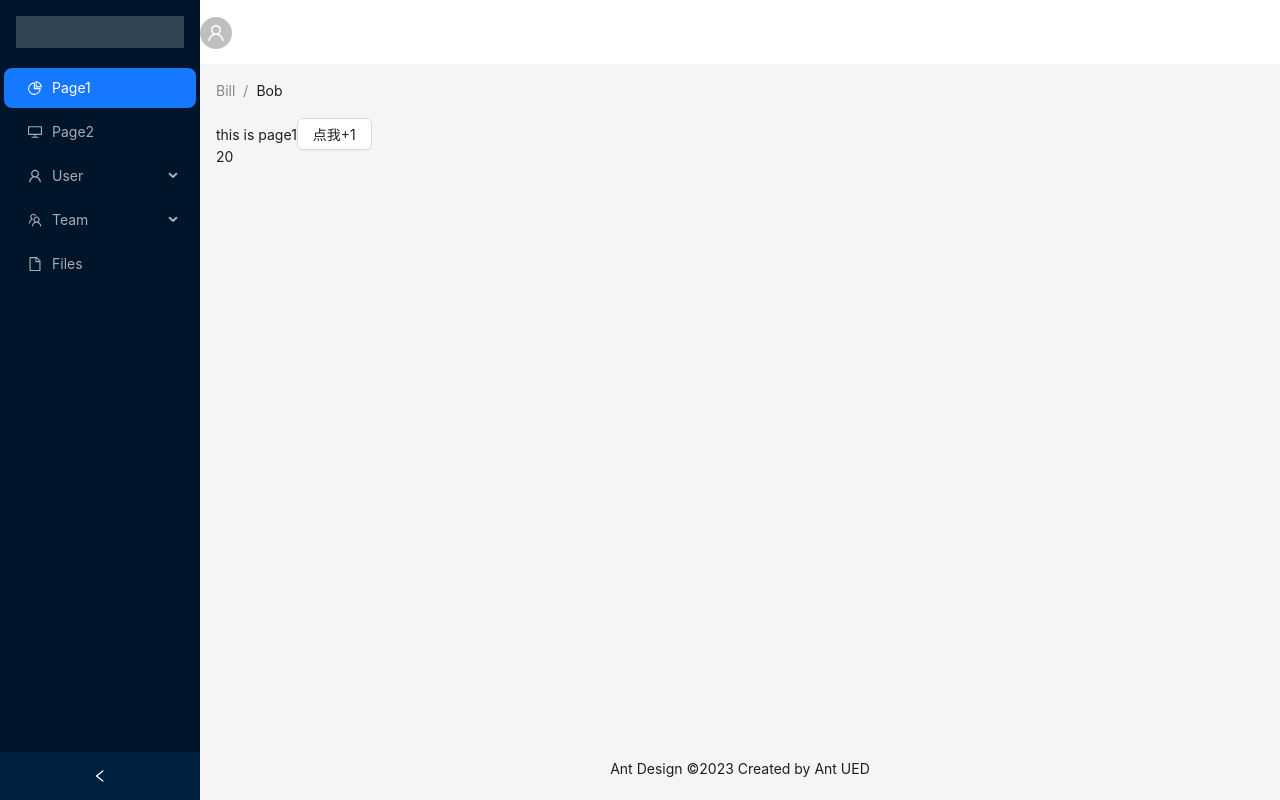
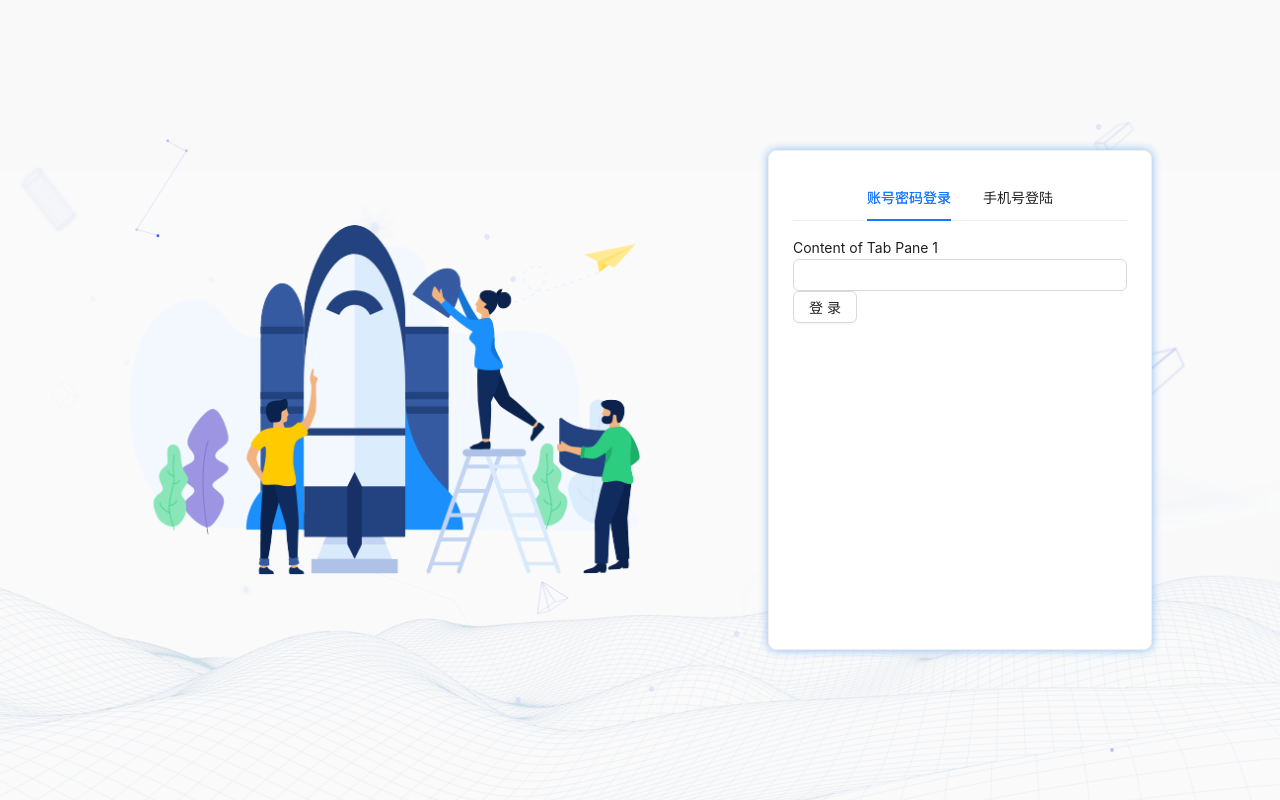
Before and after one commit to luckylark2000/xx-management, a React (Vite) app: page /home/page1#/login in a window 1280 px wide. Built offline with nearby package versions, Linux system fonts and the light colour scheme.

Commit message:
修复bug, 原因是Form表单导错了，终于解决，雷姆了

```diff
--- a/src/main.tsx
+++ b/src/main.tsx
@@ -1,24 +1,15 @@
-import React, { Suspense } from 'react'
+import React from 'react'
 import ReactDOM from 'react-dom/client'
 import App from './view/App'
-import { BrowserRouter, createBrowserRouter } from 'react-router-dom'
-import Loading from './load/Loading'
 import { Provider } from 'react-redux'
 import store from './store/store'
+//初始化样式
+import "reset-css"
 
-import "reset-css"
-//BrowserRouter实现路由在web页面上展现，少了就不能显示出来
-//Suspense用来帮助实现懒加载
-import routes from './router'
-//const BrowserRouter = createBrowserRouter(routes);
 ReactDOM.createRoot(document.getElementById('root') as HTMLElement).render(
   <React.StrictMode>
-    <BrowserRouter>
-      <Suspense fallback={<Loading />}>
-        <Provider store={store}>
-          <App />
-        </Provider>
-      </Suspense>
-    </BrowserRouter>
+    <Provider store={store}>
+      <App />
+    </Provider>
   </React.StrictMode>,
 )
--- a/src/router/index.tsx
+++ b/src/router/index.tsx
@@ -1,4 +1,4 @@
-import { Navigate } from "react-router-dom";
+import { Navigate, useRoutes } from "react-router-dom";
 import { lazy } from "react";
 const Home = lazy(() => import("../view/Home"));
 const Page1 = lazy(() => import("../view/Page1"));
@@ -10,7 +10,12 @@ const Happy = lazy(() => import("../view/Team/Happy"));
 const Joker = lazy(() => import("../view/Team/Joker"));
 const Files = lazy(() => import("../view/Files"));
 const Login = lazy(() => import("../view/Login"));
-const routes = [
+
+const router = [
+    {
+        path: "/login",//登录页
+        element: <Login />
+    },
     {
         path: "/home",
         element: <Home />,
@@ -71,10 +76,6 @@ const routes = [
         ]
     },
     {
-        path: "/login",//登录页
-        element: <Login />
-    },
-    {
         path: "/",//首次进入直接重定向到登录页面
         element: <Navigate to="/login" />
     },
@@ -83,4 +84,9 @@ const routes = [
         element: <Navigate to="/home" />
     },
 ]
-export default routes
+
+const GetRouter = () => {
+    let routes = useRoutes(router)
+    return routes
+}
+export default GetRouter
--- a/src/view/App.tsx
+++ b/src/view/App.tsx
@@ -1,13 +1,16 @@
-import React, { useState } from 'react';
-import router from "../router";
-import { useRoutes } from 'react-router-dom';
+import React, { Suspense } from 'react';
+import GetRouter from "../router";
+import { HashRouter, useRoutes } from 'react-router-dom';
+import Loading from '../load/Loading';
+const App: React.FC = () => {
+  return (
+    //Suspense用来帮助实现懒加载
+    <Suspense fallback={<Loading />}>
+      <HashRouter>
+        <GetRouter />
+      </HashRouter >
+    </Suspense>
 
-const App: React.FC = () => {
-  const outlet = useRoutes(router);
-  return (
-    <div className='app'>
-      {outlet}
-    </div>
   );
 };
 
--- a/src/view/Login/index.tsx
+++ b/src/view/Login/index.tsx
@@ -228,15 +228,16 @@
 //     );
 // };
 
-import { Button, Card, Input, message, Tabs } from "antd"
+import { Button, Card, Form, Input, message, Tabs } from "antd"
 import styles from "./style.module.scss"
 import { useState } from "react"
-import { Form, useNavigate } from "react-router-dom";
+import { useNavigate } from "react-router-dom";
 import loginImage from "../../assets/login_left.png"
 type LoginType = 'phone' | 'account';
+
 const Login = () => {
-    const [loginType, setLoginType] = useState("account")
     const navigateTo = useNavigate()
+    const [loginType, setLoginType] = useState<LoginType>('account');
     return (
         <div className={styles.box}>
             <div>
@@ -260,13 +261,13 @@ const Login = () => {
                     ]}
                     onChange={(activeKey) => setLoginType(activeKey as LoginType)}
                 />
-                {/* <Form>fdfdf</Form> */}
-                {/* {loginType === "account" &&
+
+                {loginType === "account" &&
                     <Form>
                         <Input />
                     </Form>}
                 {loginType === "phone" &&
-                    <Form>34343</Form>} */}
+                    <Form>34343</Form>}
                 <Button
                     onClick={() => {
                         navigateTo("/home")
```
